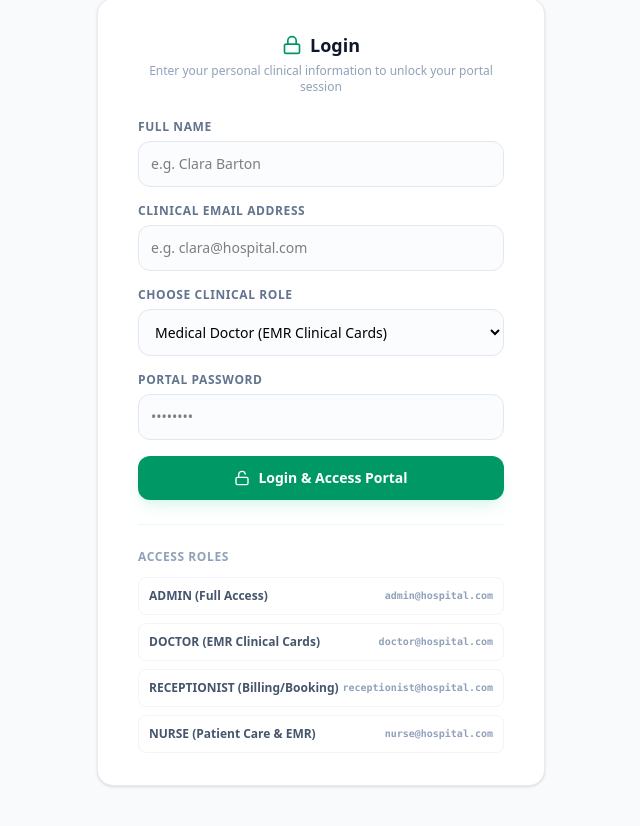
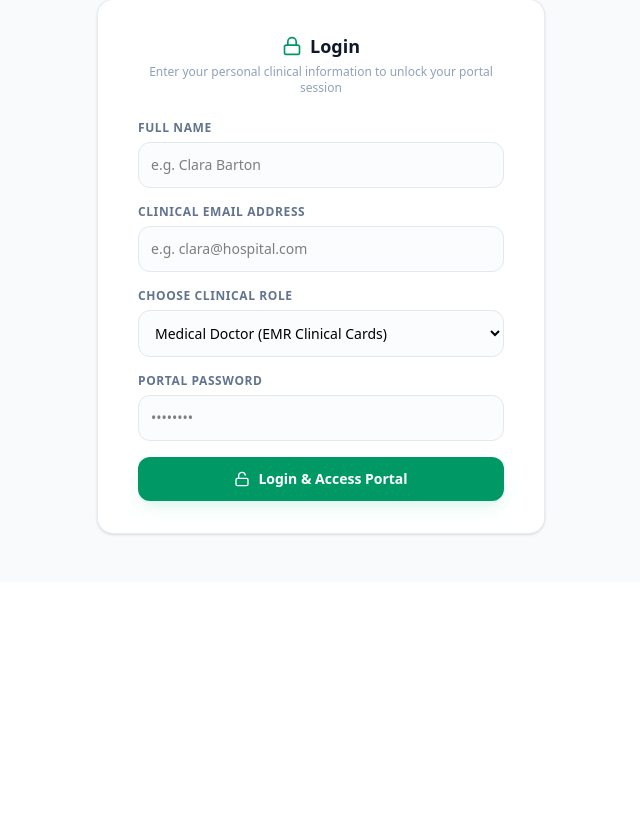
Before and after one commit to Chel-123/junior-project, a React (Vite) app: page / in a window 1280 px wide. Shown: the part 218-1044 px from the top of the page, without its empty margins (319-959 px from the left). After the commit the page ends 800 px from the top, so only its background shows below. Built offline with nearby package versions, Linux system fonts and the light colour scheme.

Commit message:
refactor(auth): remove hardcoded test credentials
Remove the "Access Roles" quick-login buttons from the portal login page to improve security and prevent unauthorized access to administrative accounts in production environments.

```diff
--- a/src/App.tsx
+++ b/src/App.tsx
@@ -428,66 +428,7 @@ export default function App() {
               </button>
             </form>
 
-            {/* Access Roles */}
-            <div className="mt-6 border-t border-slate-100 pt-6">
-              <div className="text-xs font-semibold text-slate-400 uppercase tracking-wider mb-3">
-                Access Roles
-              </div>
-              <div className="grid grid-cols-1 gap-2">
-                <button
-                  onClick={() => {
-                    setRegisterName('System Administrator');
-                    setRegisterEmail('admin@hospital.com');
-                    setRegisterRole(UserRole.ADMIN);
-                    setRegisterPassword('admin123');
-                    setAuthError('');
-                  }}
-                  className="w-full text-left p-2.5 rounded-lg border border-slate-100 hover:border-emerald-200 hover:bg-emerald-50/10 text-xs text-slate-600 font-semibold cursor-pointer flex justify-between items-center"
-                >
-                  <span>ADMIN (Full Access)</span>
-                  <span className="font-mono text-[10px] text-slate-400">admin@hospital.com</span>
-                </button>
-                <button
-                  onClick={() => {
-                    setRegisterName('Dr. Gregory House');
-                    setRegisterEmail('doctor@hospital.com');
-                    setRegisterRole(UserRole.DOCTOR);
-                    setRegisterPassword('admin123');
-                    setAuthError('');
-                  }}
-                  className="w-full text-left p-2.5 rounded-lg border border-slate-100 hover:border-emerald-200 hover:bg-emerald-50/10 text-xs text-slate-600 font-semibold cursor-pointer flex justify-between items-center"
-                >
-                  <span>DOCTOR (EMR Clinical Cards)</span>
-                  <span className="font-mono text-[10px] text-slate-400">doctor@hospital.com</span>
-                </button>
-                <button
-                  onClick={() => {
-                    setRegisterName('Jane Smith');
-                    setRegisterEmail('receptionist@hospital.com');
-                    setRegisterRole(UserRole.RECEPTIONIST);
-                    setRegisterPassword('admin123');
-                    setAuthError('');
-                  }}
-                  className="w-full text-left p-2.5 rounded-lg border border-slate-100 hover:border-emerald-200 hover:bg-emerald-50/10 text-xs text-slate-600 font-semibold cursor-pointer flex justify-between items-center"
-                >
-                  <span>RECEPTIONIST (Billing/Booking)</span>
-                  <span className="font-mono text-[10px] text-slate-400">receptionist@hospital.com</span>
-                </button>
-                <button
-                  onClick={() => {
-                    setRegisterName('Nurse Clara Barton');
-                    setRegisterEmail('nurse@hospital.com');
-                    setRegisterRole(UserRole.NURSE);
-                    setRegisterPassword('admin123');
-                    setAuthError('');
-                  }}
-                  className="w-full text-left p-2.5 rounded-lg border border-slate-100 hover:border-emerald-200 hover:bg-emerald-50/10 text-xs text-slate-600 font-semibold cursor-pointer flex justify-between items-center"
-                >
-                  <span>NURSE (Patient Care & EMR)</span>
-                  <span className="font-mono text-[10px] text-slate-400">nurse@hospital.com</span>
-                </button>
-              </div>
-            </div>
+
           </div>
         </div>
       </div>
```
